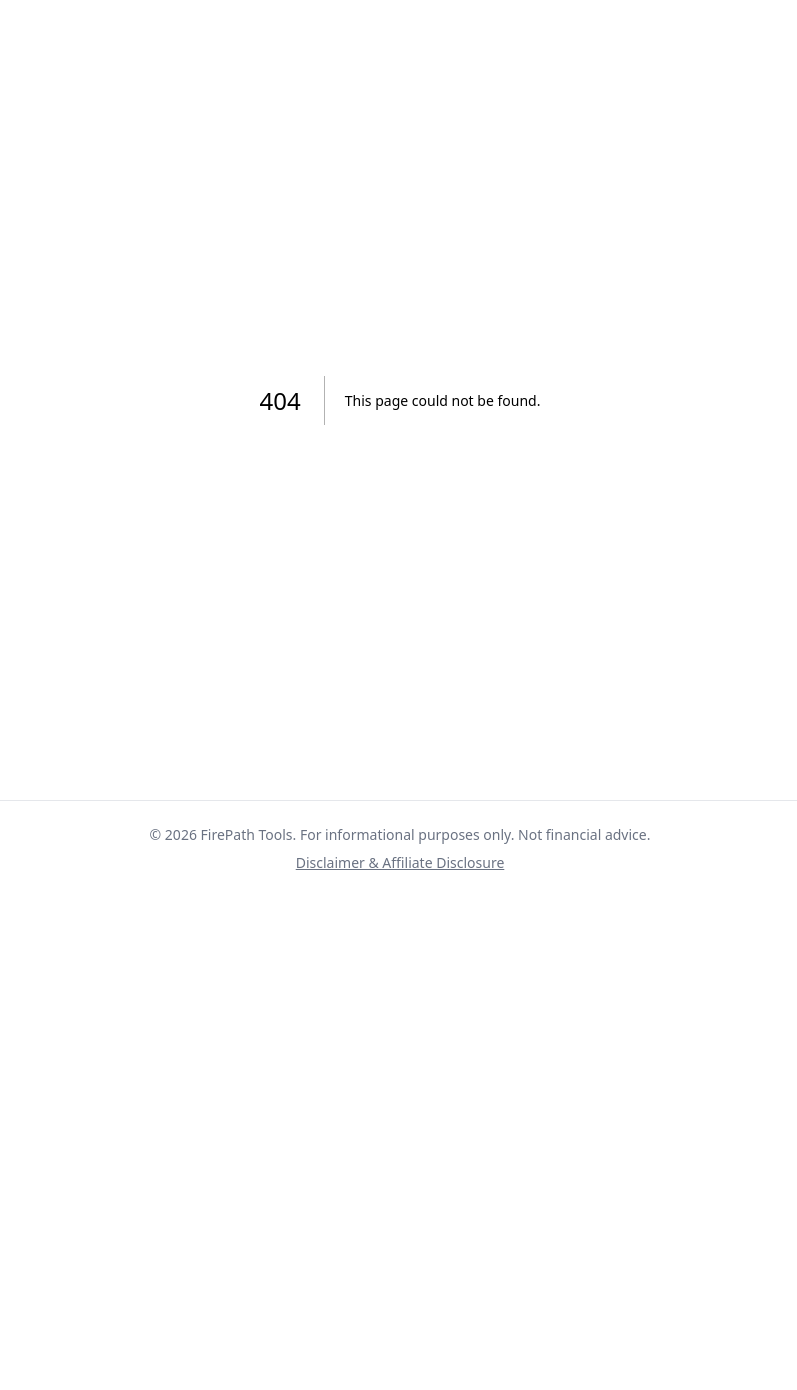
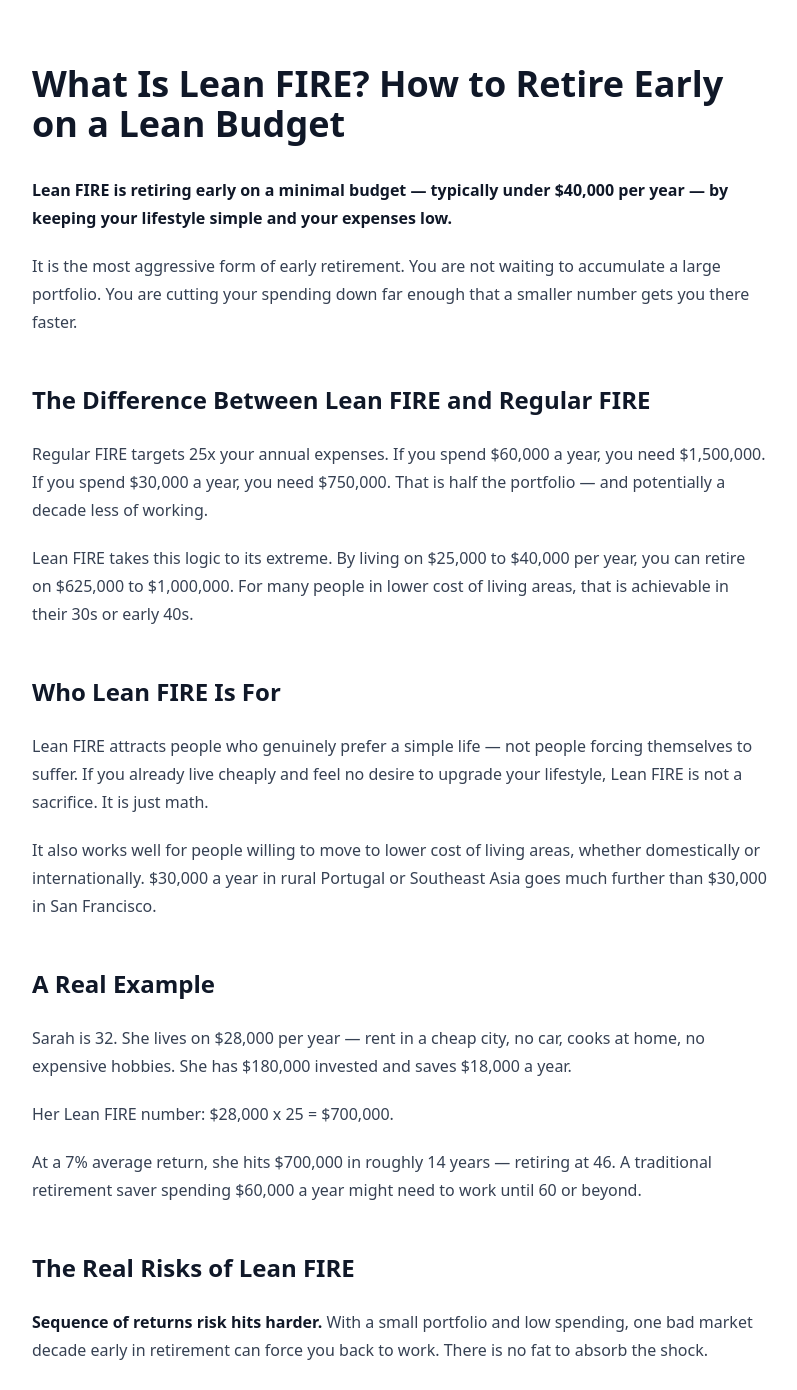
Before and after one commit to giraudsebastien79000-max/firepathtools, a Next.js app: page /blog/what-is-lean-fire in a window 1280 px wide. Before the commit this address had no page. Shown: the top 1390 px of the page, without its empty margins (240-1037 px from the left). Before the commit the page ends 897 px from the top, so only its background shows below. Built offline with nearby package versions, Linux system fonts and the light colour scheme.

Commit message:
Add article 11 - What is Lean FIRE

```diff
--- /dev/null
+++ b/app/blog/what-is-lean-fire/page.tsx
@@ -0,0 +1,50 @@
+import type { Metadata } from 'next'
+
+export const metadata: Metadata = {
+  title: 'What Is Lean FIRE? How to Retire Early on Less | FirePath Tools',
+  description: 'Lean FIRE explained simply. What it is, how much you need, and whether living on less is actually possible without sacrificing everything.',
+}
+
+export default function Page() {
+  return (
+    <article className="max-w-3xl mx-auto px-4 py-16 prose prose-gray">
+      <h1>What Is Lean FIRE? How to Retire Early on a Lean Budget</h1>
+      <p><strong>Lean FIRE is retiring early on a minimal budget — typically under $40,000 per year — by keeping your lifestyle simple and your expenses low.</strong></p>
+      <p>It is the most aggressive form of early retirement. You are not waiting to accumulate a large portfolio. You are cutting your spending down far enough that a smaller number gets you there faster.</p>
+      <h2>The Difference Between Lean FIRE and Regular FIRE</h2>
+      <p>Regular FIRE targets 25x your annual expenses. If you spend $60,000 a year, you need $1,500,000. If you spend $30,000 a year, you need $750,000. That is half the portfolio — and potentially a decade less of working.</p>
+      <p>Lean FIRE takes this logic to its extreme. By living on $25,000 to $40,000 per year, you can retire on $625,000 to $1,000,000. For many people in lower cost of living areas, that is achievable in their 30s or early 40s.</p>
+      <h2>Who Lean FIRE Is For</h2>
+      <p>Lean FIRE attracts people who genuinely prefer a simple life — not people forcing themselves to suffer. If you already live cheaply and feel no desire to upgrade your lifestyle, Lean FIRE is not a sacrifice. It is just math.</p>
+      <p>It also works well for people willing to move to lower cost of living areas, whether domestically or internationally. $30,000 a year in rural Portugal or Southeast Asia goes much further than $30,000 in San Francisco.</p>
+      <h2>A Real Example</h2>
+      <p>Sarah is 32. She lives on $28,000 per year — rent in a cheap city, no car, cooks at home, no expensive hobbies. She has $180,000 invested and saves $18,000 a year.</p>
+      <p>Her Lean FIRE number: $28,000 x 25 = $700,000.</p>
+      <p>At a 7% average return, she hits $700,000 in roughly 14 years — retiring at 46. A traditional retirement saver spending $60,000 a year might need to work until 60 or beyond.</p>
+      <h2>The Real Risks of Lean FIRE</h2>
+      <p><strong>Sequence of returns risk hits harder.</strong> With a small portfolio and low spending, one bad market decade early in retirement can force you back to work. There is no fat to absorb the shock.</p>
+      <p><strong>Healthcare is the wildcard.</strong> In the US especially, health insurance costs can consume a huge portion of a lean budget. Many Lean FIRE practitioners plan around ACA subsidies by keeping taxable income deliberately low.</p>
+      <p><strong>Life changes.</strong> Kids, health issues, aging parents — any major life event can break a lean budget. Most people who pursue Lean FIRE build in some flexibility, whether through part-time work, geographic arbitrage, or a small cash buffer.</p>
+      <h2>Lean FIRE vs Fat FIRE vs Barista FIRE</h2>
+      <p><strong>Lean FIRE:</strong> retire on under $40,000 per year, small portfolio, maximum frugality.</p>
+      <p><strong>Fat FIRE:</strong> retire on $100,000 or more per year, large portfolio, no lifestyle compromises.</p>
+      <p><strong>Barista FIRE:</strong> semi-retire with a small portfolio, cover the gap with part-time work.</p>
+      <p>None is better than the others. It depends entirely on what kind of life you want and what you are willing to trade for freedom.</p>
+      <h2>How to Calculate Your Lean FIRE Number</h2>
+      <p>Step one: track your actual spending for 3 months. Not what you think you spend — what you actually spend.</p>
+      <p>Step two: identify what you could genuinely cut without misery. Not aspirational cuts. Real ones.</p>
+      <p>Step three: multiply your realistic lean annual spend by 25. That is your target.</p>
+      <p><strong>Example:</strong> $32,000 per year x 25 = $800,000 Lean FIRE number.</p>
+      <h2>FAQ</h2>
+      <p><strong>Is $40,000 a year really enough to retire on?</strong> In many parts of the US and most of the world, yes — especially if you own your home or live somewhere with low housing costs.</p>
+      <p><strong>What if my expenses go up in retirement?</strong> This is the main risk. Most Lean FIRE practitioners plan for some income flexibility — freelance work, a side project, or the option to move somewhere cheaper.</p>
+      <p><strong>Can I do Lean FIRE with a family?</strong> It is harder but not impossible. Many families do it by owning a home outright, homeschooling, and living in low cost areas.</p>
+      <h2>Calculate Your Lean FIRE Number</h2>
+      <p>Plug in your numbers and see how close you are.</p>
+      <p><a href="/tools/fire-number">Use the FirePath FIRE Number Calculator</a></p>
+      <hr />
+      <p><em>Written by the FirePath Team. Not financial advisors — just regular people figuring out how to make work optional.</em></p>
+      <p><small>All projections assume consistent average returns and are for illustrative purposes only. Actual investment returns vary. Consult a financial advisor for personalized advice.</small></p>
+    </article>
+  )
+}
```
Also changed, not shown: 1 other file (tests, documents, lock files or other folders).
